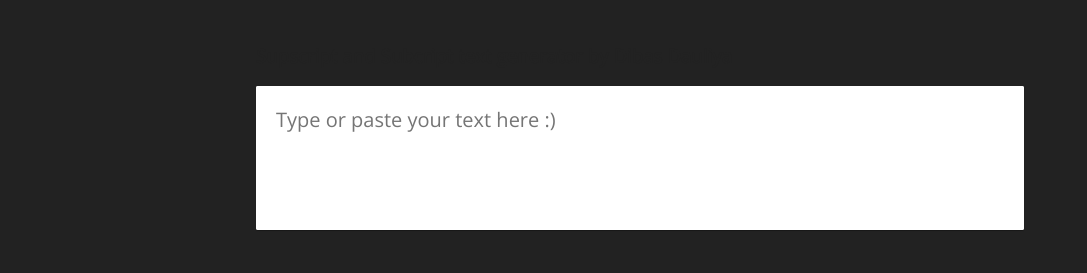
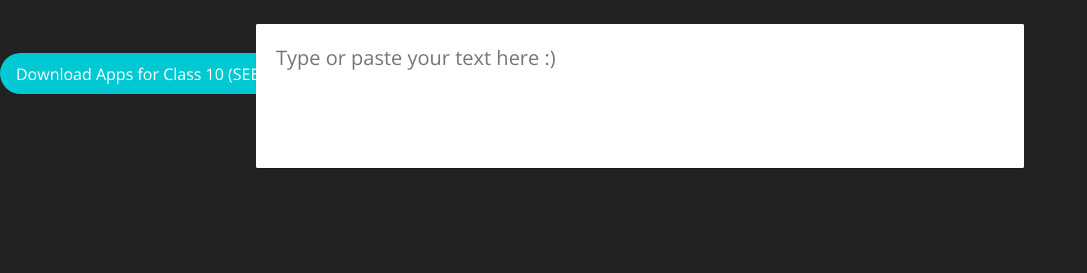
Before and after one commit to DibasDauliya/sup-sub-generator, a plain HTML site: page index.html in a window 1280 px wide. Shown: the whole page, without its empty margins (0-1087 px from the left). Drawn offline with nearby package versions, Linux system fonts and the light colour scheme.

Commit message:
Update index.html

```diff
--- a/index.html
+++ b/index.html
@@ -120,13 +120,11 @@
         }
     </style>
 
-    <div id="background"></div>
-
-    <div id="main">
-<h3>Supscript and Subcript text generator by Dibas Dauliya</h3>
+    <div id="background">
+    <h3 color="#fff">Supscript and Subcript text generator by Dibas Dauliya</h3>
 <a id="makeAFontLink" class="make-a-font-link"
             href="https://play.google.com/store/apps/developer?id=SEE+Ko+Guide" target="_blank"
-            style="display:none; position:fixed;bottom:1rem;right:1rem;border-radius: 3rem;background: #00c9d3;color:white;text-decoration:none; padding: 0.6rem 1rem;">Download
+            style="border-radius: 3rem;background: #00c9d3;color:white;text-decoration:none; padding: 0.6rem 1rem;">Download
             Apps for Class 10 (SEE)</a>
         <style>
             .make-a-font-link:hover {
@@ -140,6 +138,10 @@
                 }
             }
         </style>
+    </div>
+
+    <div id="main">
+
         <div class="content-box" id="input-wrapper">
             <textarea id="input" placeholder="Type or paste your text here :)" value=""></textarea>
         </div>
```
